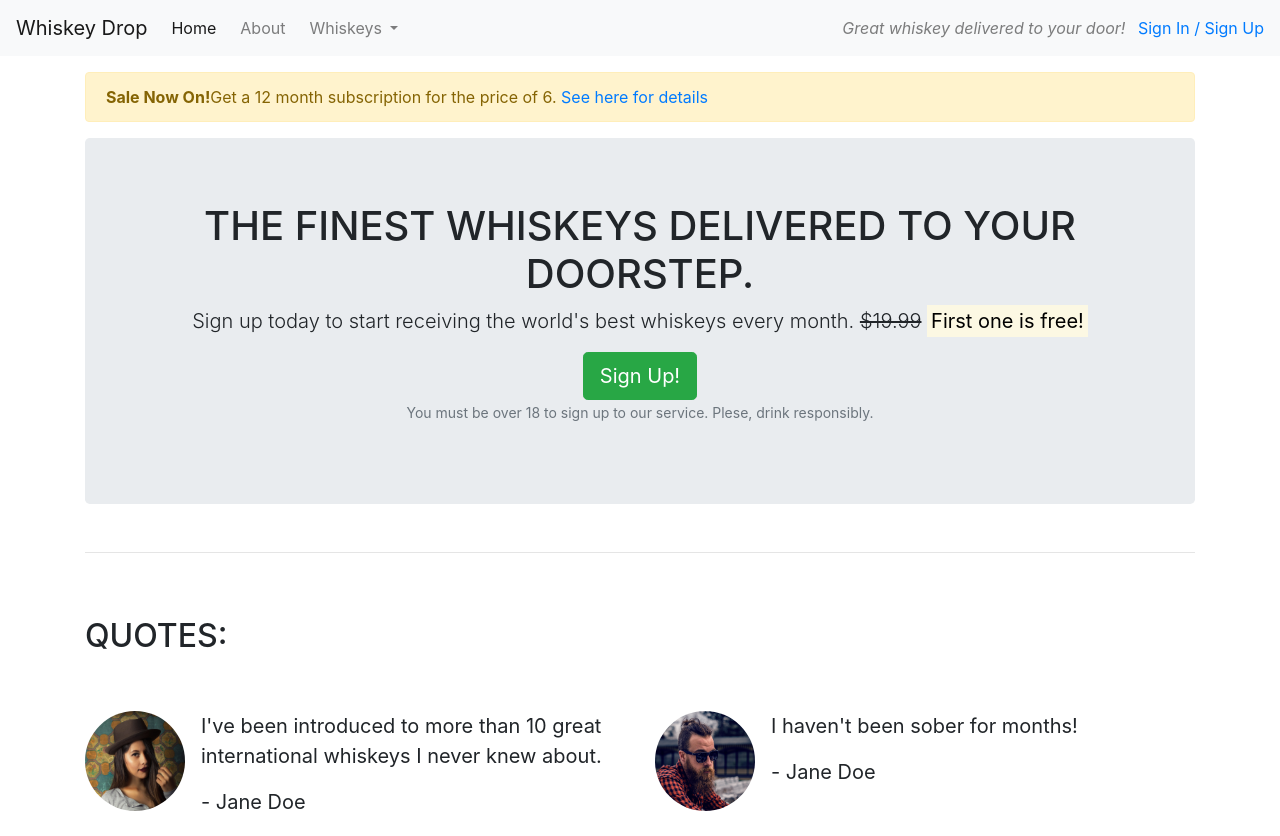
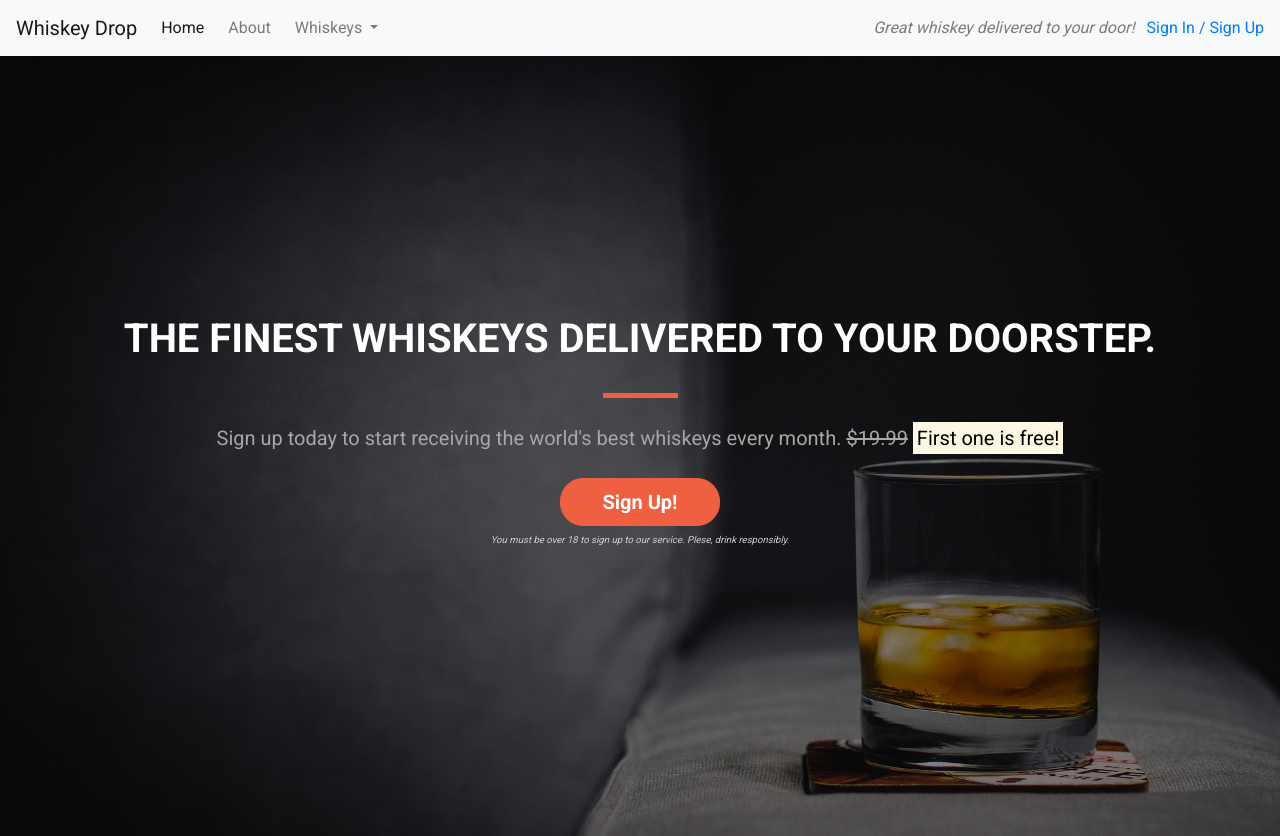
Before and after one commit to ireneuszcierpisz/Bootstrapping, a plain HTML site: page index.html in a window 1280 px wide. Shown: the top 836 px of the page. Drawn offline with nearby package versions, Linux system fonts and the light colour scheme; a web font is replaced by a local one.

Commit message:
Add Google Fonts, add style to the elements of the callout container.

```diff
--- /dev/null
+++ b/css/style.css
@@ -0,0 +1,101 @@
+body {
+    font-family: 'Roboto', sans-serif;
+}
+
+.alert-container {}
+
+
+/* https: //css-tricks.com/perfect-full-page-background-image/ */
+.callout-container {
+    height: 100vh;
+
+    background: url("/media/images/whiskey-background.jpg") no-repeat bottom right fixed;
+    -webkit-background-size: cover;
+    -moz-background-size: cover;
+    -o-background-size: cover;
+    background-size: cover;
+
+    display: flex;
+    align-items: center;
+    justify-content: center;
+
+    position: relative;
+}
+
+.opaque-overlay {
+    position: absolute;
+    top: 0;
+    left: 0;
+    height: 100%;
+    width: 100%;
+    background-color: rgba(0, 0, 0, 0.5);
+}
+
+.quotes-container {}
+
+.features-container {}
+
+.favorites-container {}
+
+/* Block Dividers */
+
+.block-divider {
+    width: 75px;
+    height: 5px;
+    border: 0;
+}
+
+.block-divider--orange {
+    background-color: #f05f40;
+}
+
+.block-divider--short {
+    width: 35px;
+}
+
+
+
+/* Jambotron*/
+
+.jumbotron {
+    background-color: transparent;
+}
+
+.jumbotron-header {
+    color: white;
+    font-weight: bold;
+    margin-bottom: 30px;
+}
+
+.jumbotron small {
+    font-size: 60%;
+    font-style: italic;
+    color: #d0d0d0;
+}
+
+.lead {
+    margin: 25px 0;
+    color: #a7a7a7;
+}
+
+/* Buttons */
+
+.btn--cta {
+    font-weight: bold;
+    border-radius: 23px;
+    width: 160px;
+}
+
+.btn--red {
+    color: white;
+    background-color: #f05f40;
+    border-color: #f05f40;
+}
+
+.btn--red:hover,
+.btn--red:active,
+.btn--red:focus,
+.btn--red:active:focus {
+    background-color: #df4929;
+    border-color: #df4929;
+}
--- a/index.html
+++ b/index.html
@@ -12,6 +12,10 @@
       integrity="sha384-xOolHFLEh07PJGoPkLv1IbcEPTNtaed2xpHsD9ESMhqIYd0nLMwNLD69Npy4HI+N"
       crossorigin="anonymous"
     />
+    <link
+        href="https://fonts.googleapis.com/css2?family=ADLaM+Display&family=Flamenco&family=Roboto:wght@400;700&display=swap"
+        rel="stylesheet">
+    <link rel="stylesheet" href="/css/style.css" type="text/css" />
 
     <title>Whiskey Drop | Taste a new whiskey every month</title>
   </head>
@@ -54,7 +58,8 @@
         <a href="/login">Sign In / Sign Up</a>
       </div>
     </nav>
-    <article class="container mt-3">
+
+    <!-- <div class="container alert-container">
         <div class="row d-none d-sm-block">
             <div class="col-12">
                 <div class="alert alert-warning">
@@ -63,20 +68,25 @@
                 </div>
             </div>
         </div>
+    </div> -->
+
+    <div class="container-fluid callout-container">
       <!-- Callout -->
+    <div class="opaque-overlay">&nbsp;</div>
       <div class="row">
         <div class="col-12">
           <section class="callout jumbotron text-center">
-            <h1 class="text-uppercase">
+            <h1 class="text-uppercase jumbotron-header">
               The finest whiskeys delivered to your doorstep.
             </h1>
+            <hr class="block-divider block-divider--orange">
             <p class="lead">
               Sign up today to start receiving the world's best whiskeys every
               month. <s class="d-none d-sm-inline">$19.99</s>
               <span class="d-inline d-sm-none"><br /></span>
               <strong><mark>First one is free!</mark></strong>
             </p>
-            <button class="btn btn-success btn-lg" data-toggle="modal" data-target="#signUpModal">Sign Up!</button>
+            <button class="btn btn-lg btn--cta btn--red" data-toggle="modal" data-target="#signUpModal">Sign Up!</button>
             <p class="text-muted">
               <small
                 >You must be over 18 to sign up to our service. Plese, drink
@@ -87,9 +97,10 @@
         </div>
       </div>
       <!-- /.callout -->
-      <hr />
+    </div>
 
       <!-- Quotes -->
+    <div class="container quotes-container">
       <section class="quotes">
         <div class="row">
           <div class="col-12 my-5">
@@ -133,10 +144,12 @@
             </div>
           </div>
       </section>
+    </div>
       <!-- /.quotes -->
       <hr />
 
       <!-- Features -->
+      <div class="features-container">
       <section class="features">
         <div class="row">
           <div class="col-12 my-5">
@@ -203,6 +216,9 @@
         </div>
       </section>
       <!-- /.features -->
+    </div>
+
+    <div class="favorites-container">
       <!-- Favorites -->
       <section class="favorites">
         <h2 class="text-uppercase">Monthly favorites:</h2>
@@ -236,7 +252,7 @@
         </blockquote>
       </section>
       <!-- /.favorites -->
-    </article>
+    </div>
 
     <div class="modal" tabindex="-1" id="signUpModal">
         <div class="modal-dialog">
```
Also changed, not shown: media/images/whiskey-background.jpg (added).
